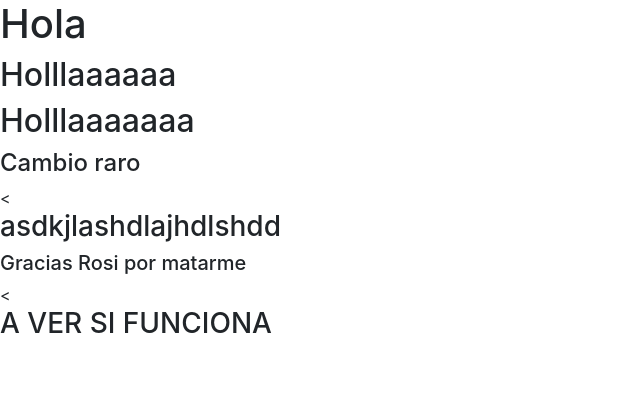
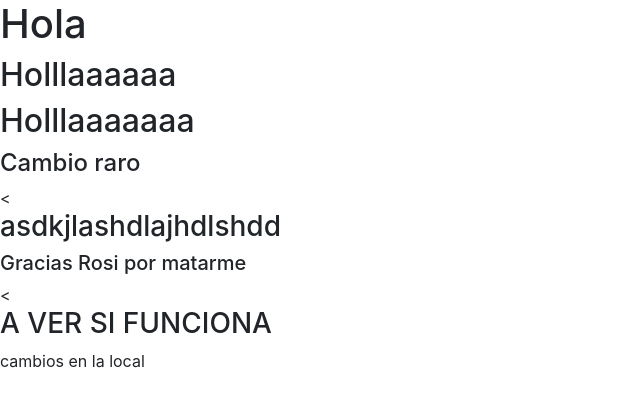
Before and after one commit to red-digital-americas/minimalist, an Angular app: page /home in a window 1280 px wide. Shown: the top 406 px of the page, without its empty margins (0-640 px from the left). Built offline with nearby package versions, Linux system fonts and the light colour scheme.

Commit message:
cambio local

```diff
--- a/src/app/components/home/home.component.html
+++ b/src/app/components/home/home.component.html
@@ -9,5 +9,6 @@
     <<h3>asdkjlashdlajhdlshdd</h3>
     <h5>Gracias Rosi por matarme</h5>
     <<h3>A VER SI FUNCIONA</h3>
+    cambios en la local
   </div>
 </div>
```
